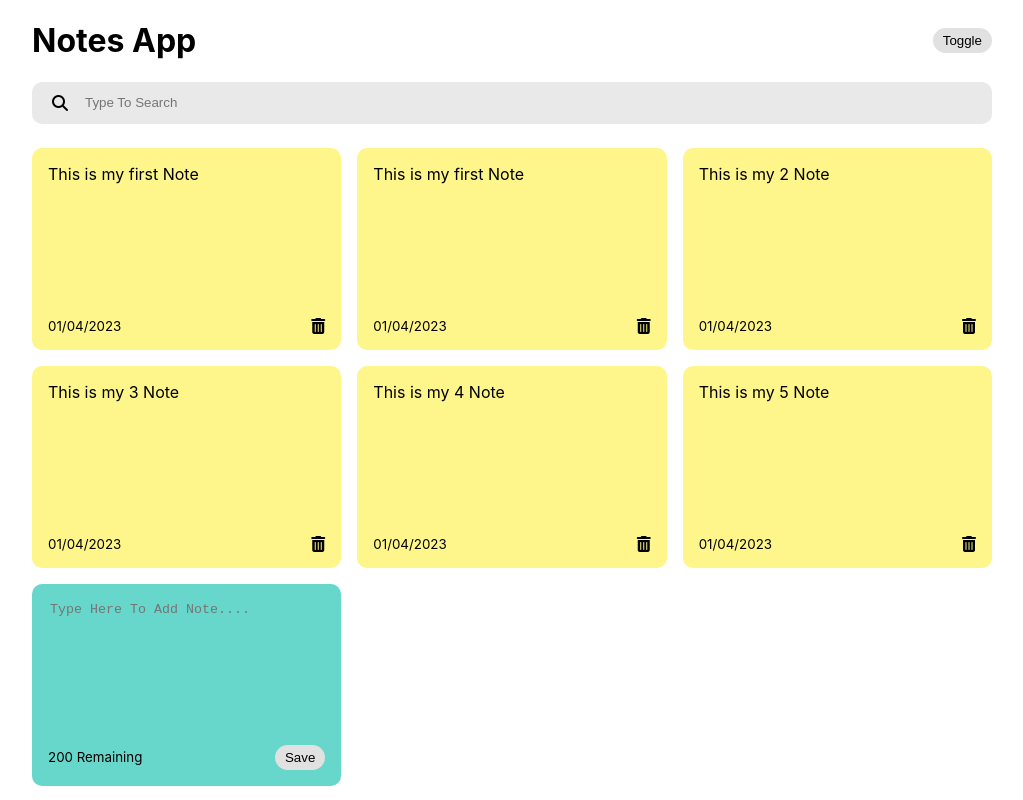
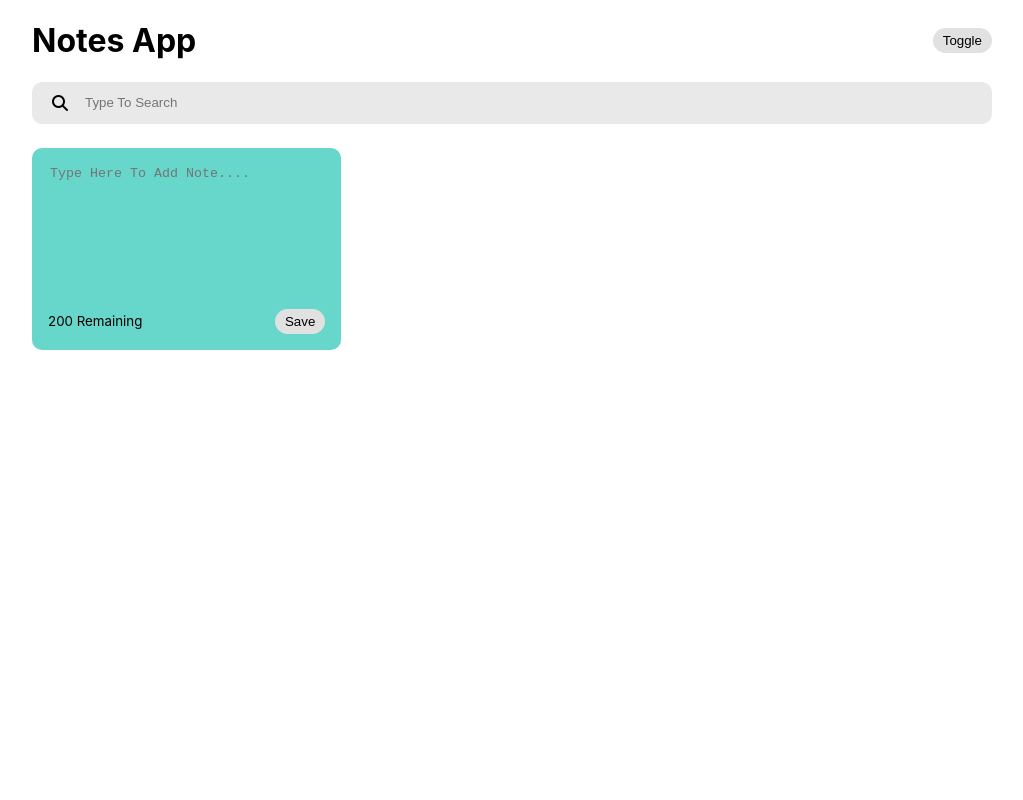
Before and after one commit to vishu118/ReactNotesApp, a React (Create React App) app: page / in a window 1280 px wide. Shown: the whole page, without its empty margins (128-1151 px from the left). Built offline with nearby package versions, Linux system fonts and the light colour scheme.

Commit message:
local storage

```diff
--- a/src/App.js
+++ b/src/App.js
@@ -5,55 +5,24 @@ import Search from "./Components/Search";
 import Header from "./Components/Header";
 
 const App = () => {
-  const [notes, setnotes] = useState([
-    {
-      id: nanoid(),
-      text: "This is my first Note",
-      date: "01/04/2023",
-    },
-
-    {
-      id: nanoid(),
-      text: "This is my first Note",
-      date: "01/04/2023",
-    },
-
-    {
-      id: nanoid(),
-      text: "This is my 2 Note",
-      date: "01/04/2023",
-    },
-
-    {
-      id: nanoid(),
-      text: "This is my 3 Note",
-      date: "01/04/2023",
-    },
-
-    {
-      id: nanoid(),
-      text: "This is my 4 Note",
-      date: "01/04/2023",
-    },
-
-    {
-      id: nanoid(),
-      text: "This is my 5 Note",
-      date: "01/04/2023",
-    },
-  ]);
+  const [notes, setnotes] = useState(
+    JSON.parse(
+      localStorage.getItem('Notes-App-React')
+      )||[]
+  );
 
   const [SearchNote, setSearchNote] = useState("");
   const [darkMode, setdarkMode] = useState(false);
 
-  useEffect(()=>{
-    const savedNotes = JSON.parse(
-      localStorage.getItem('Notes-App-React')
-      );
-      if(savedNotes){
-          setnotes(savedNotes)
-    }
-  },[]);
+  // useEffect(()=>{
+  //   const savedNotes = JSON.parse(
+  //     localStorage.getItem('Notes-App-React')
+  //     );
+  //     if(savedNotes){
+  //         setnotes(savedNotes)
+  //   }
+  // },[]);
+
 
   useEffect(()=>{
       localStorage.setItem('Notes-App-React', JSON.stringify(notes))
```
